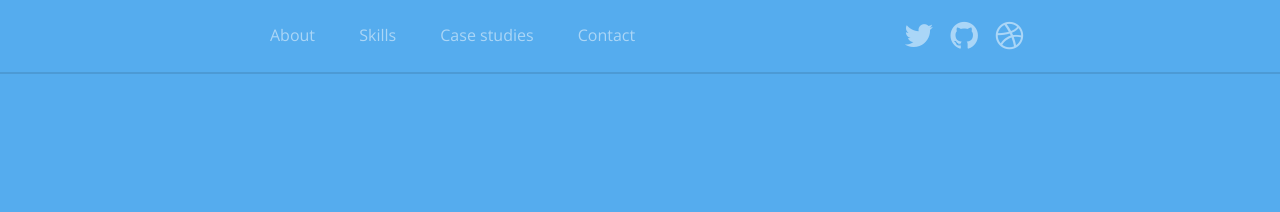
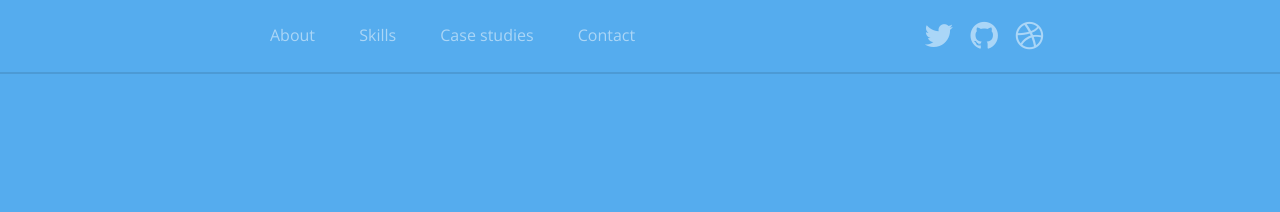
Before and after one commit to macorlett/macorlett.github.io, a Jekyll site: the page built from index.md, in a window 1280 px wide. Shown: the top 212 px of the page. Built offline with Jekyll 4.4.1, drawn with Linux system fonts in a browser that asks for light colours; nearby versions of some CDN libraries; some web fonts are replaced; Markdown is read by kramdown in place of the engine named in the settings.

Commit message:
Updated css
removed 20px padding from the ul element and social icons

```diff
--- a/css/style.css
+++ b/css/style.css
@@ -34,7 +34,7 @@
 ul{
 	list-style: none;
 	margin: 0;
-	padding: 4px 20px 0px 20px;
+	padding: 4px 0px 0px 20px;
 	display: inline-block;
 	float: left;
 }
@@ -301,7 +301,6 @@
 }
 .nav-icons{
 	float: right;
-	padding-right: 20px;
 }
 nav .nav-icons a:hover,nav.blue.headroom--not-top a:hover{
 	color: #fff;
```
